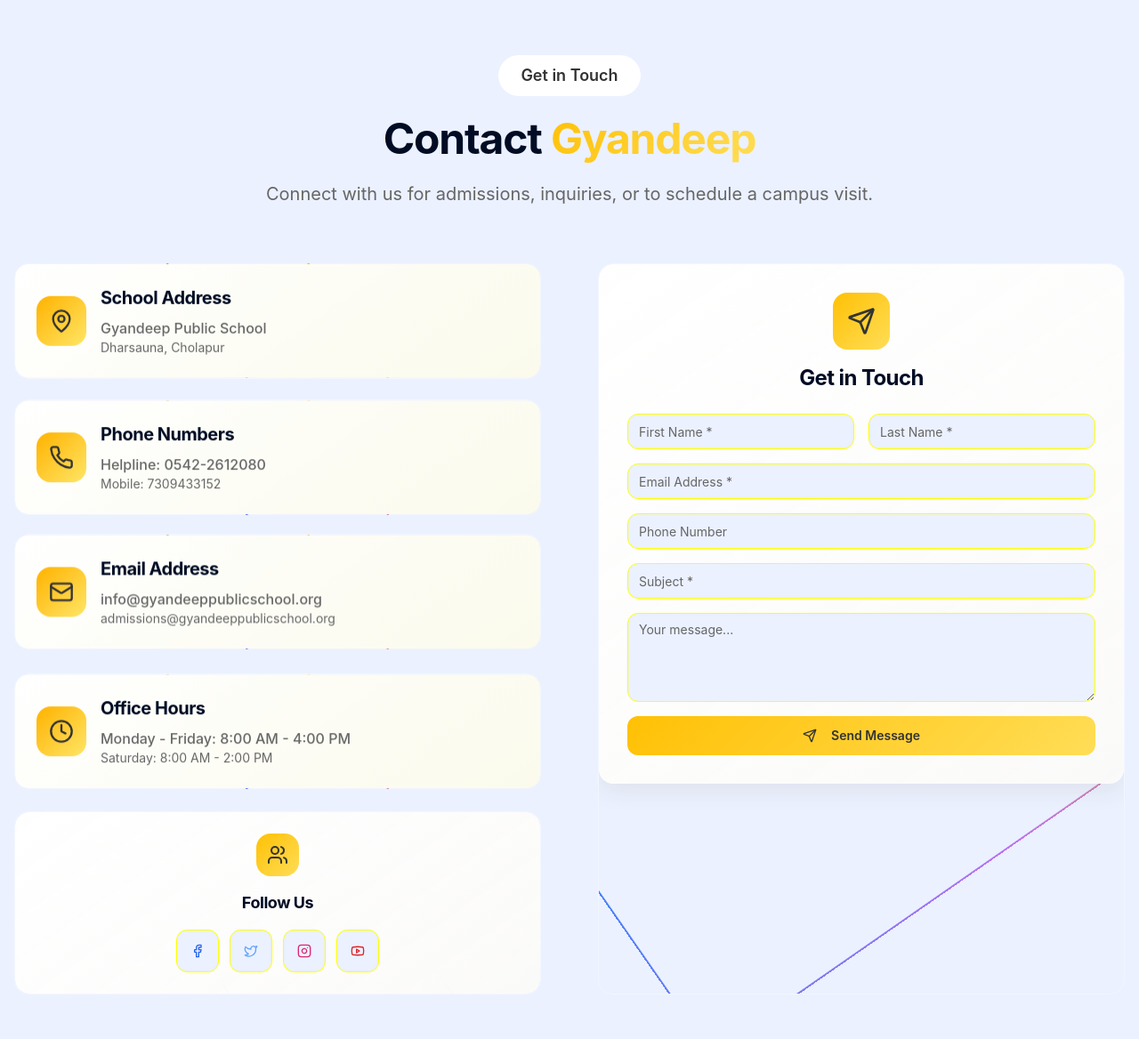
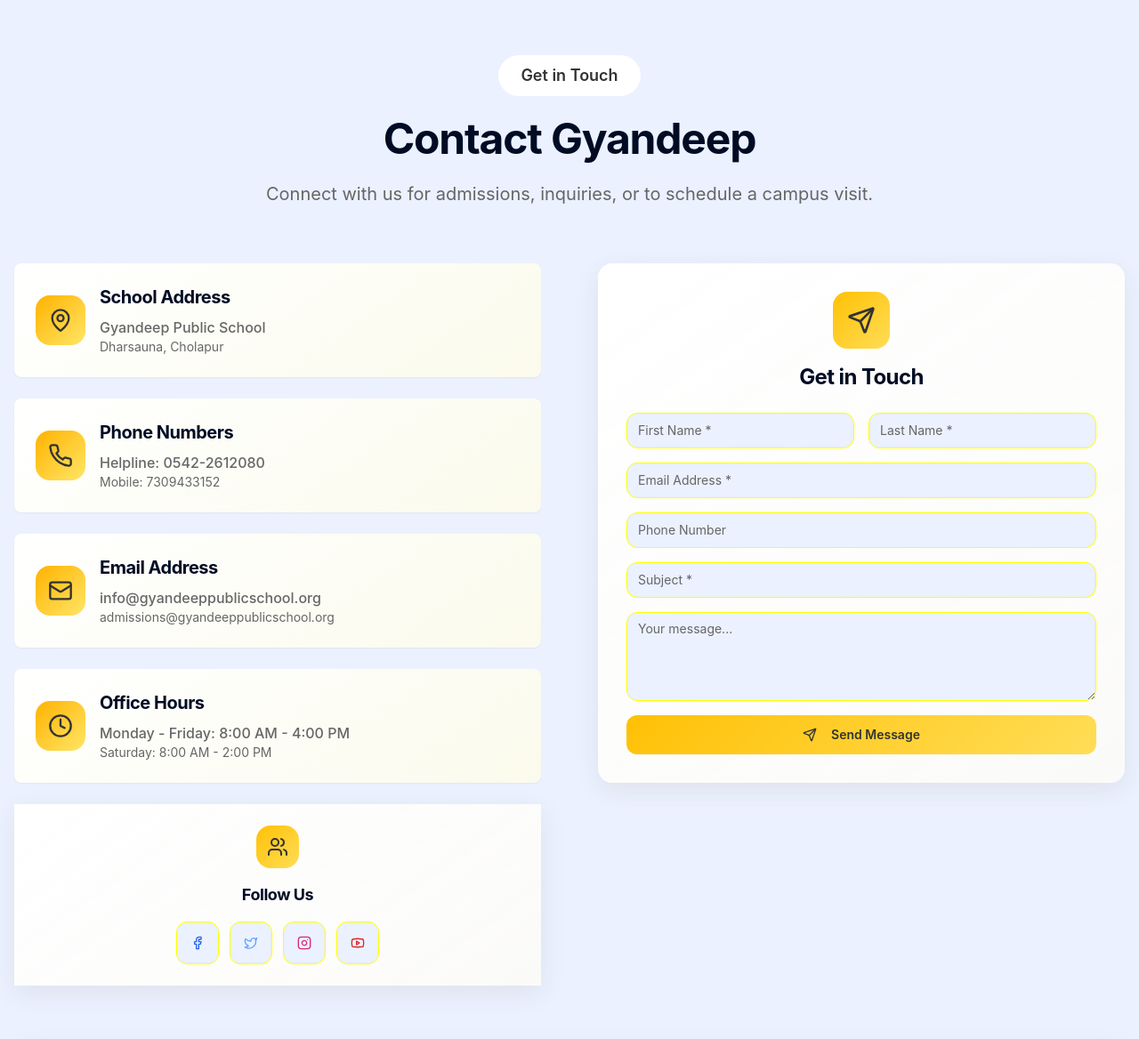
Before and after one commit to Nob1taaaa/stellar-school-showcase, a React (Vite) app: page / in a window 1280 px wide. Shown: the part 9440-10608 px from the top of the page at 89% size. Built offline with nearby package versions, Linux system fonts and the light colour scheme.

Commit message:
Apply animated text and contact borders in Contact section
cgen-f7c31c13ee2b4845908aa8c3bc6e7511

```diff
--- a/src/components/Contact.tsx
+++ b/src/components/Contact.tsx
@@ -72,7 +72,7 @@ const Contact = () => {
           <div className="text-center mb-16">
             <Badge variant="secondary" className="mb-6 text-lg px-6 py-2">Get in Touch</Badge>
             <h2 className="text-4xl md:text-5xl font-bold text-foreground mb-6">
-              Contact <span className="text-gradient">Gyandeep</span>
+              Contact <span className="animated-gradient-text">Gyandeep</span>
             </h2>
             <p className="text-xl text-muted-foreground max-w-3xl mx-auto">
               Connect with us for admissions, inquiries, or to schedule a campus visit.
@@ -86,7 +86,7 @@ const Contact = () => {
             {contactInfo.map((info, index) => {
               const Icon = info.icon;
               return (
-                <div key={index} className="cute-border facility-anim facility-shimmer">
+                <div key={index} className="contact-anim-border">
                   <Card className="glass-card border-none interactive-card group">
                     <CardContent className="p-6">
                       <div className="flex items-center space-x-4">
@@ -110,7 +110,7 @@ const Contact = () => {
             })}
 
               {/* Social Media */}
-              <div className="cute-border facility-shimmer">
+              <div className="contact-anim-border">
                 <div className="glass-card border-none p-6 text-center">
                   <div className="w-12 h-12 bg-gradient-hero rounded-2xl flex items-center justify-center mx-auto mb-4">
                     <Users className="w-6 h-6 text-primary-foreground" />
@@ -136,7 +136,7 @@ const Contact = () => {
             </div>
 
             {/* Contact Form */}
-        <div className="cute-border facility-shimmer">
+        <div className="contact-anim-border">
           <div className="glass-card rounded-2xl p-8 border-none">
             <div className="text-center mb-6">
               <div className="w-16 h-16 bg-gradient-hero rounded-2xl flex items-center justify-center mx-auto mb-4">
@@ -166,7 +166,7 @@ const Contact = () => {
           </div>
 
           {/* Map Section */}
-          <div className="cute-border facility-shimmer">
+          <div className="contact-anim-border">
             <div className="glass-card rounded-2xl p-8 border-none">
               <div className="text-center mb-6">
                 <div className="w-16 h-16 bg-gradient-accent rounded-2xl flex items-center justify-center mx-auto mb-4">
```
